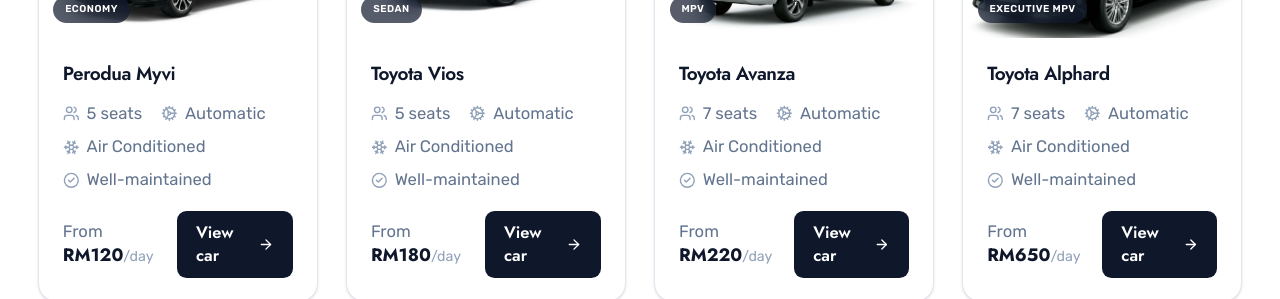
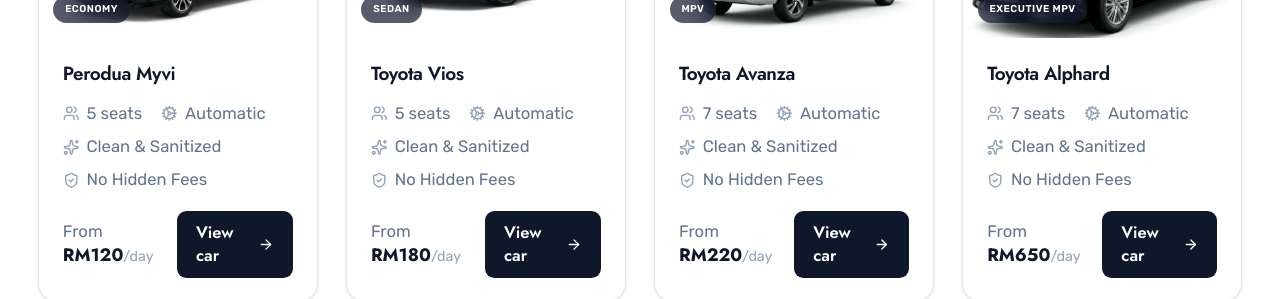
Before and after one commit to Baxia420/Narmaa, a React (Vite) app: page / in a window 1280 px wide. Shown: the part 1340-1639 px from the top of the page. Built offline with nearby package versions, Linux system fonts and the light colour scheme; a web font is replaced by a local one.

Commit message:
feat: update car tags to clean and no hidden fees

```diff
--- a/src/components/cards/CarCard.tsx
+++ b/src/components/cards/CarCard.tsx
@@ -1,6 +1,6 @@
 import { useState } from "react";
 import { Link } from "react-router-dom";
-import { Users, Fuel, Cog, Car as CarIcon, Luggage, Snowflake, CheckCircle2, ArrowRight } from "lucide-react";
+import { Users, Fuel, Cog, Car as CarIcon, Luggage, Sparkles, CheckCircle2, ArrowRight, ShieldCheck } from "lucide-react";
 import type { Car } from "@/lib/data";
 import { cn } from "@/lib/utils";
 
@@ -73,12 +73,12 @@
           {hideFuelAndLuggage && (
             <>
               <span className="inline-flex items-center gap-1.5">
-                <Snowflake className="h-3.5 w-3.5 text-slate-400" aria-hidden="true" />
-                Air Conditioned
+                <Sparkles className="h-3.5 w-3.5 text-slate-400" aria-hidden="true" />
+                Clean & Sanitized
               </span>
               <span className="inline-flex items-center gap-1.5">
-                <CheckCircle2 className="h-3.5 w-3.5 text-slate-400" aria-hidden="true" />
-                Well-maintained
+                <ShieldCheck className="h-3.5 w-3.5 text-slate-400" aria-hidden="true" />
+                No Hidden Fees
               </span>
             </>
           )}
```
